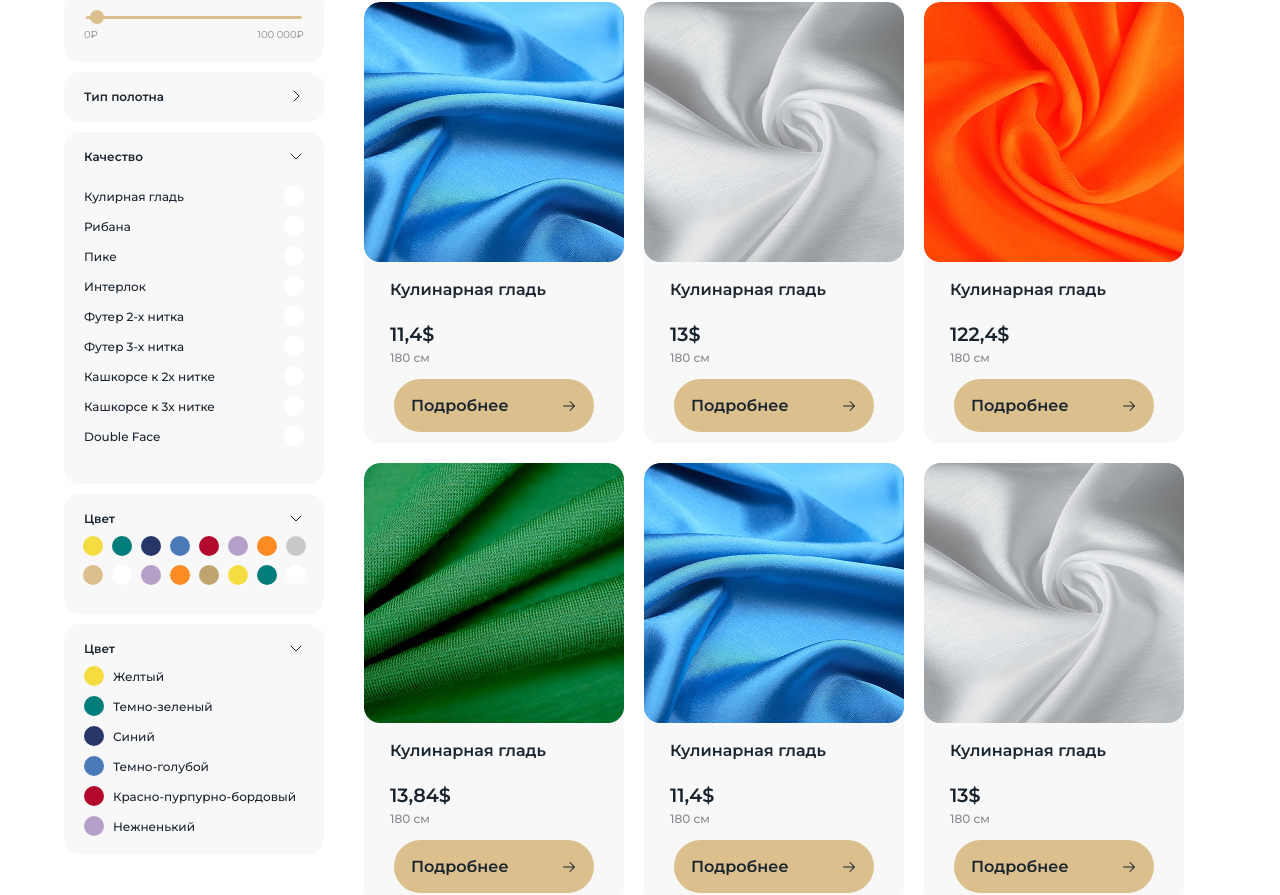
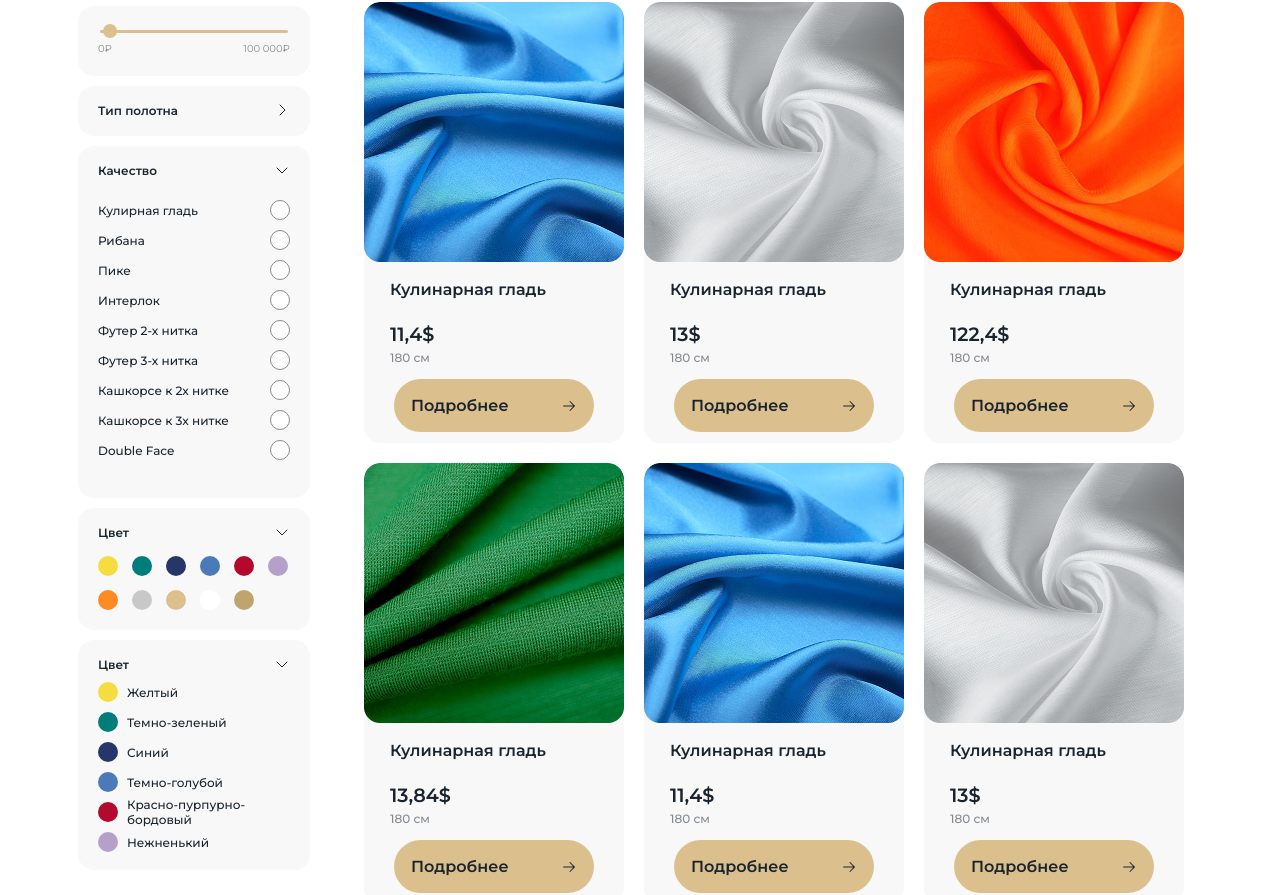
Before and after one commit to aerths/saka-holding, a Vue app: page /catalog in a window 1280 px wide. Shown: the part 506-1401 px from the top of the page. Built offline with nearby package versions, Linux system fonts and the light colour scheme.

Commit message:
edit:adaptive burger menu

```diff
--- a/src/components/filters/colors.vue
+++ b/src/components/filters/colors.vue
@@ -1,5 +1,22 @@
 <script setup lang="ts">
+import { ref } from 'vue';
 import caretRightIcon from '@/assets/icons/CaretRight.svg?url';
+
+const selectedColor = ref('');
+
+const colors = [
+    { name: 'Желтый', value: '#F5DC41' },
+    { name: 'Темно-зеленый', value: '#007C7A' },
+    { name: 'Синий', value: '#263669' },
+    { name: 'Темно-голубой', value: '#4A7AB8' },
+    { name: 'Красно-пурпурно-бордовый', value: '#B2092C' },
+    { name: 'Нежненький', value: '#B5A0C9' },
+    { name: 'Оранжевый', value: '#FC8B23' },
+    { name: 'Серый', value: '#C8C8C8' },
+    { name: 'Бежевый', value: '#DBC08D' },
+    { name: 'Белый', value: '#FFFFFF' },
+    { name: 'Песочный', value: '#BFA470' },
+];
 </script>
 <template>
     <div class="colors">
@@ -9,22 +26,21 @@ import caretRightIcon from '@/assets/icons/CaretRight.svg?url';
         </div>
 
         <div class="container">
-            <div class="color" id="a"></div>
-            <div class="color" id="b"></div>
-            <div class="color" id="c"></div>
-            <div class="color" id="d"></div>
-            <div class="color" id="e"></div>
-            <div class="color" id="f"></div>
-            <div class="color" id="g"></div>
-            <div class="color" id="h"></div>
-            <div class="color" id="i"></div>
-            <div class="color" id="j"></div>
-            <div class="color" id="k"></div>
-            <div class="color" id="l"></div>
-            <div class="color" id="m"></div>
-            <div class="color" id="n"></div>
-            <div class="color" id="o"></div>
-            <div class="color" id="p"></div>
+            <label
+                v-for="color in colors"
+                :key="`${color.name}-${color.value}`"
+                class="color-option"
+                :title="color.name"
+            >
+                <input
+                    v-model="selectedColor"
+                    class="color-radio"
+                    type="radio"
+                    name="catalog-color-grid"
+                    :value="color.name"
+                >
+                <span class="color" :style="{ backgroundColor: color.value }"></span>
+            </label>
         </div>
 
     </div>
@@ -35,13 +51,12 @@ import caretRightIcon from '@/assets/icons/CaretRight.svg?url';
         border-radius: 16px;
         width: 100%;
         max-width: 260px;
-        height: 120px;
-        padding-top:16px;
+        min-height: 120px;
+        padding: 16px 20px 20px;
         .TextCon{
             display: flex;
             flex-direction: row;
             justify-content: space-between;
-            padding: 0 20px;
             img{
                 cursor: pointer;
             }
@@ -52,67 +67,40 @@ import caretRightIcon from '@/assets/icons/CaretRight.svg?url';
             font-size: 12px;
         }
         .container{
-            flex-wrap: wrap;
-            gap: 9px;
-            justify-content: center;
-            padding: 10px 14px 0px;
+            display: grid;
+            grid-template-columns: repeat(auto-fill, 20px);
+            gap: 14px;
+            justify-content: start;
+            padding: 16px 0 0;
         }
         .color{
+            display: block;
             width: 20px;
             height: 20px;
             border-radius: 50%;
             cursor: pointer;
-
-
+            transition: box-shadow 0.2s ease, transform 0.2s ease;
         }
-
-    #a{
-        background-color: #F5DC41;
+        .color-option{
+            position: relative;
+            display: block;
+            width: 20px;
+            height: 20px;
         }
-    #b{
-        background-color: #007C7A;
+        .color-radio{
+            position: absolute;
+            width: 1px;
+            height: 1px;
+            overflow: hidden;
+            opacity: 0;
+            pointer-events: none;
         }
-    #c{
-        background-color: #263669;
+        .color-radio:checked + .color{
+            box-shadow: 0 0 0 3px var(--accent-color);
+            transform: scale(0.9);
         }
-    #d{
-        background-color: #4A7AB8;
-        }
-    #e{
-        background-color: #B2092C;
-        }
-    #f{
-        background-color: #B5A0C9;
-        }
-    #g{
-        background-color: #FC8B23;
-        }
-    #h{
-        background-color: #C8C8C8;
-        }
-    #i{
-        background-color: #DBC08D;
-        }
-    #j{
-        background-color: #FFFFFF;
-        }
-    #k{
-        background-color: #B5A0C9;
-        }
-    #l{
-        background-color: #FC8B23;
-        }
-    #m{
-        background-color: #BFA470;
-        }
-    #n{
-        background-color: #F5DC41;
-        }
-    #o{
-        background-color: #007C7A;
-        }
-    #p{
-        background-color: #FFFFFF;
+        .color-radio:focus-visible + .color{
+            box-shadow: 0 0 0 3px var(--accent-color);
         }
 
     }
--- a/src/components/filters/colors2.vue
+++ b/src/components/filters/colors2.vue
@@ -1,5 +1,17 @@
 <script setup lang="ts">
+import { ref } from 'vue';
 import caretRightIcon from '@/assets/icons/CaretRight.svg?url';
+
+const selectedColor = ref('');
+
+const colors = [
+    { name: 'Желтый', value: '#F5DC41' },
+    { name: 'Темно-зеленый', value: '#007C7A' },
+    { name: 'Синий', value: '#263669' },
+    { name: 'Темно-голубой', value: '#4A7AB8' },
+    { name: 'Красно-пурпурно-бордовый', value: '#B2092C' },
+    { name: 'Нежненький', value: '#B5A0C9' },
+];
 </script>
 <template>
     <div class="colors2">
@@ -7,32 +19,21 @@ import caretRightIcon from '@/assets/icons/CaretRight.svg?url';
             <h3>Цвет</h3>
             <img :src="caretRightIcon" alt="">
         </div>
-
-
-            <div class="container">
-                <div class="color" id="a"></div>
-                <h4>Желтый</h4>
-            </div>
-            <div class="container">
-                <div class="color" id="b"></div>
-                <h4>Темно-зеленый</h4>
-            </div>
-            <div class="container">
-                <div class="color" id="c"></div>
-                <h4>Синий</h4>
-            </div>
-            <div class="container">
-                <div class="color" id="d"></div>
-                <h4>Темно-голубой</h4>
-            </div>
-            <div class="container">
-                <div class="color" id="e"></div>
-                <h4>Красно-пурпурно-бордовый</h4>
-            </div>
-            <div class="container">
-                <div class="color" id="f"></div>
-                <h4>Нежненький</h4>
-            </div>
+            <label
+                v-for="color in colors"
+                :key="`${color.name}-${color.value}`"
+                class="container"
+            >
+                <input
+                    v-model="selectedColor"
+                    class="color-radio"
+                    type="radio"
+                    name="catalog-color-list"
+                    :value="color.name"
+                >
+                <span class="color" :style="{ backgroundColor: color.value }"></span>
+                <span>{{ color.name }}</span>
+            </label>
     </div>
 
 </template>
@@ -59,6 +60,7 @@ import caretRightIcon from '@/assets/icons/CaretRight.svg?url';
             font-size: 12px;
         }
         .container{
+            position: relative;
             flex-direction: row;
             flex-wrap: nowrap;
             gap: 9px;
@@ -69,70 +71,38 @@ import caretRightIcon from '@/assets/icons/CaretRight.svg?url';
             padding-left: 20px;
             padding-top:10px ;
             max-height: 30px;
+            cursor: pointer;
 
 
-            h4{
+            span{
                 color: var(--text-color);
                 font-size: 12px;
                 font-weight: 500;
             }
         }
         .color{
+            display: block;
+            flex: 0 0 20px;
             width: 20px;
             height: 20px;
             border-radius: 50%;
             cursor: pointer;
-
-
+            transition: box-shadow 0.2s ease, transform 0.2s ease;
         }
-
-    #a{
-        background-color: #F5DC41;
+        .color-radio{
+            position: absolute;
+            width: 1px;
+            height: 1px;
+            overflow: hidden;
+            opacity: 0;
+            pointer-events: none;
         }
-    #b{
-        background-color: #007C7A;
+        .color-radio:checked + .color{
+            box-shadow: 0 0 0 3px var(--accent-color);
+            transform: scale(0.9);
         }
-    #c{
-        background-color: #263669;
-        }
-    #d{
-        background-color: #4A7AB8;
-        }
-    #e{
-        background-color: #B2092C;
-        }
-    #f{
-        background-color: #B5A0C9;
-        }
-    #g{
-        background-color: #FC8B23;
-        }
-    #h{
-        background-color: #C8C8C8;
-        }
-    #i{
-        background-color: #DBC08D;
-        }
-    #j{
-        background-color: #FFFFFF;
-        }
-    #k{
-        background-color: #B5A0C9;
-        }
-    #l{
-        background-color: #FC8B23;
-        }
-    #m{
-        background-color: #BFA470;
-        }
-    #n{
-        background-color: #F5DC41;
-        }
-    #o{
-        background-color: #007C7A;
-        }
-    #p{
-        background-color: #FFFFFF;
+        .color-radio:focus-visible + .color{
+            box-shadow: 0 0 0 3px var(--accent-color);
         }
 
     }
--- a/src/components/filters/filters.vue
+++ b/src/components/filters/filters.vue
@@ -126,6 +126,8 @@ onBeforeUnmount(() => {
         gap: 10px;
         background-color: var(--card-bg-color);
         width: 260px;
+        padding: 14px;
+        border-radius: 16px;
 
         @include laptop{
             display: none;
@@ -234,6 +236,7 @@ onBeforeUnmount(() => {
             .colors2{
                 max-width: none;
             }
+
         }
     }
 </style>
--- a/src/components/filters/quality.vue
+++ b/src/components/filters/quality.vue
@@ -1,5 +1,20 @@
 <script setup lang="ts">
+import { ref } from 'vue';
 import caretRightIcon from '@/assets/icons/CaretRight.svg?url';
+
+const selectedQuality = ref('');
+
+const qualities = [
+    'Кулирная гладь',
+    'Рибана',
+    'Пике',
+    'Интерлок',
+    'Футер 2-х нитка',
+    'Футер 3-х нитка',
+    'Кашкорсе к 2х нитке',
+    'Кашкорсе к 3х нитке',
+    'Double Face',
+];
 </script>
 <template>
     <div class="quality">
@@ -7,44 +22,21 @@ import caretRightIcon from '@/assets/icons/CaretRight.svg?url';
             <h3>Качество</h3>
             <img :src="caretRightIcon" alt="">
         </div>
-
-
-            <div class="container">
-                <h4>Кулирная гладь</h4>
-                <div class="color"></div>
-            </div>
-            <div class="container">
-                <h4>Рибана</h4>
-                <div class="color"></div>
-            </div>
-            <div class="container">
-                <h4>Пике</h4>
-                <div class="color"></div>
-            </div>
-            <div class="container">
-                <h4>Интерлок</h4>
-                <div class="color"></div>
-            </div>
-            <div class="container">
-                <h4>Футер 2-х нитка</h4>
-                <div class="color"></div>
-            </div>
-            <div class="container">
-                <h4>Футер 3-х нитка</h4>
-                <div class="color"></div>
-            </div>
-            <div class="container">
-                <h4>Кашкорсе к 2х нитке</h4>
-                <div class="color"></div>
-            </div>
-            <div class="container">
-                <h4>Кашкорсе к 3х нитке</h4>
-                <div class="color"></div>
-            </div>
-            <div class="container">
-                <h4>Double Face</h4>
-                <div class="color"></div>
-            </div>
+            <label
+                v-for="qualityItem in qualities"
+                :key="qualityItem"
+                class="container"
+            >
+                <span>{{ qualityItem }}</span>
+                <input
+                    v-model="selectedQuality"
+                    class="quality-radio"
+                    type="radio"
+                    name="quality"
+                    :value="qualityItem"
+                >
+                <span class="radio-view"></span>
+            </label>
     </div>
 
 </template>
@@ -72,6 +64,7 @@ import caretRightIcon from '@/assets/icons/CaretRight.svg?url';
             font-size: 12px;
         }
         .container{
+            position: relative;
             flex-direction: row;
             flex-wrap: nowrap;
             gap: 9px;
@@ -83,21 +76,40 @@ import caretRightIcon from '@/assets/icons/CaretRight.svg?url';
             padding-right: 20px;
             padding-top:10px ;
             max-height: 30px;
+            cursor: pointer;
 
-            h4{
+            span{
                 color: var(--text-color);
                 font-size: 12px;
                 font-weight: 500;
             }
         }
-        .color{
+        .quality-radio{
+            position: absolute;
+            width: 1px;
+            height: 1px;
+            overflow: hidden;
+            opacity: 0;
+            pointer-events: none;
+        }
+        .radio-view{
+            position: relative;
+            flex: 0 0 20px;
             width: 20px;
             height: 20px;
             border-radius: 50%;
             cursor: pointer;
             background-color: var(--card-bg-color);
-
-
+            border: 1px solid var(--muted-text-color);
+            transition: border-color 0.2s ease, box-shadow 0.2s ease;
+        }
+        .quality-radio:checked + .radio-view{
+            border-color: var(--accent-color);
+            box-shadow: inset 0 0 0 5px var(--card-bg-color);
+            background-color: var(--accent-color);
+        }
+        .quality-radio:focus-visible + .radio-view{
+            box-shadow: 0 0 0 3px var(--accent-color);
         }
 
     }
```
Also changed, not shown: src/components/layout/AppHeader.vue (+266 -5 lines).
